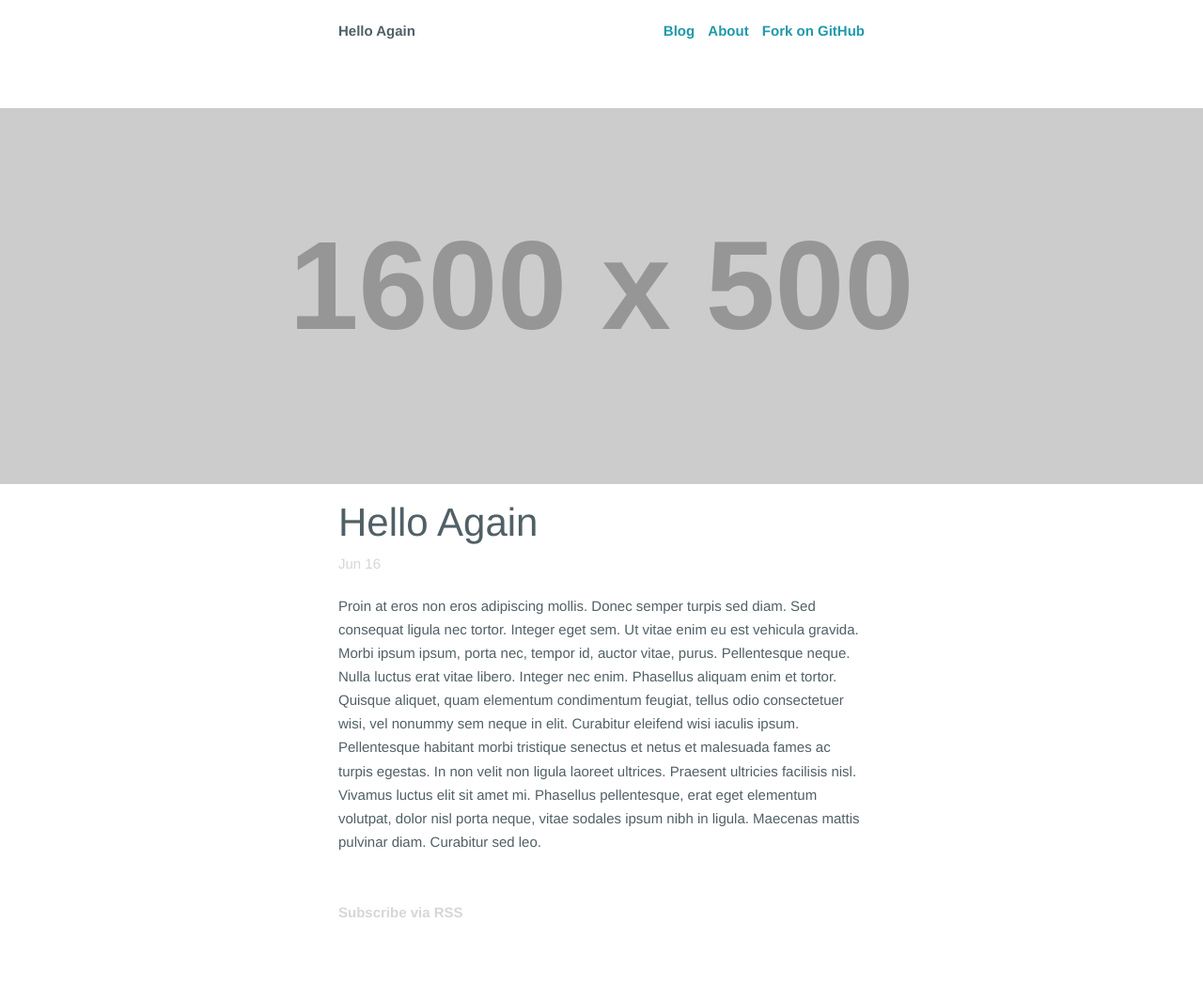
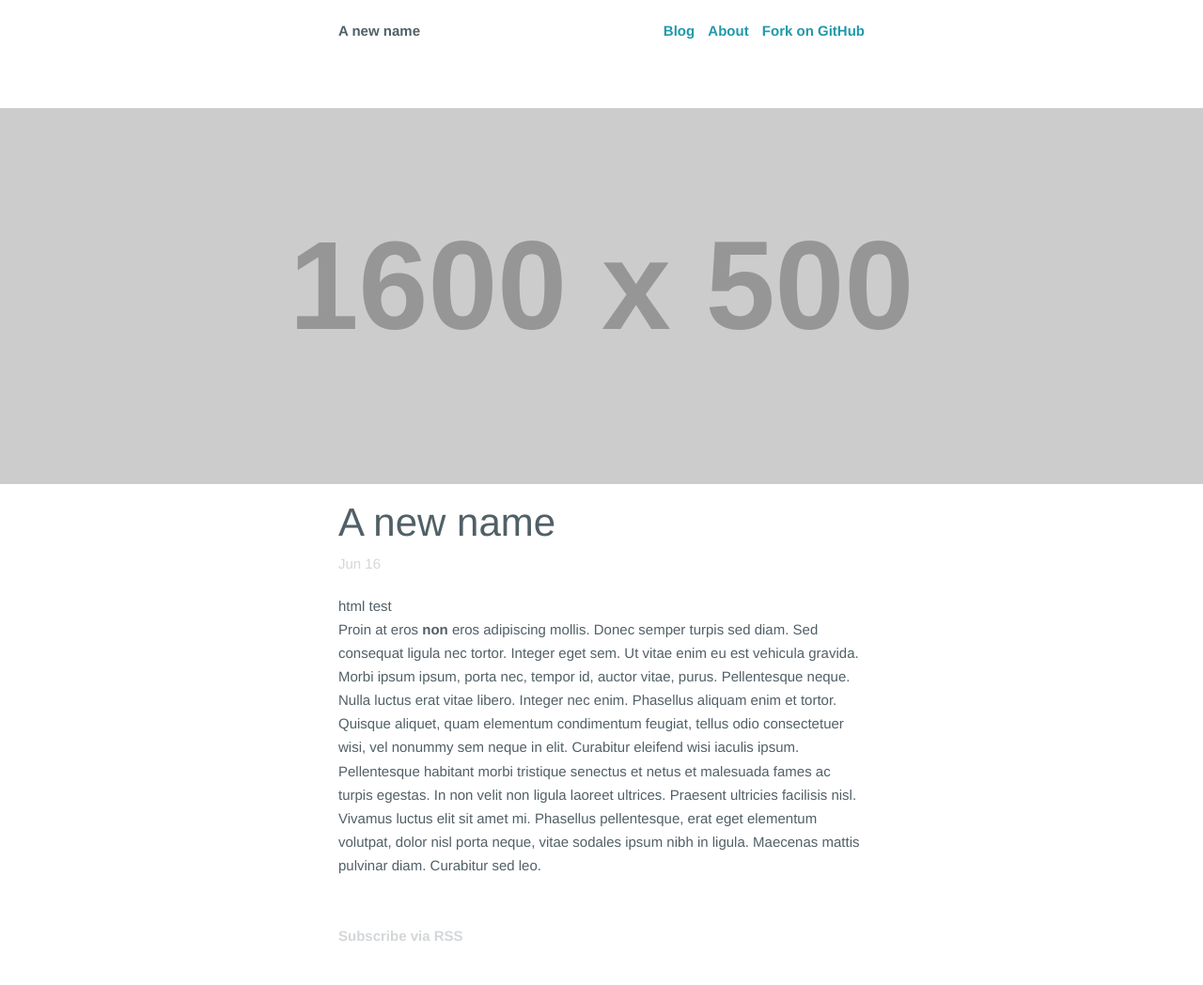
Before and after one commit to jney/prose-test, a Jekyll site: the page built from _posts/2013-06-16-hello-again.md, in a window 1280 px wide. Shown: the whole page at 94% size. Built offline with Jekyll 4.4.1, drawn with Linux system fonts in a browser that asks for light colours; Markdown is read by kramdown in place of the engine named in the settings; before the commit the page ends 1023 px from its top, so only the background shows below that.

Commit message:
Updated 2013-06-16-hello-again.md

```diff
--- a/_posts/2013-06-16-hello-again.md
+++ b/_posts/2013-06-16-hello-again.md
@@ -1,8 +1,12 @@
 ---
+layout: blog
+category: blog
 published: true
-category: blog
-layout: blog
 splash: "http://placehold.it/1600x500"
+title: A new name
 ---
 
-Proin at eros non eros adipiscing mollis. Donec semper turpis sed diam. Sed consequat ligula nec tortor. Integer eget sem. Ut vitae enim eu est vehicula gravida. Morbi ipsum ipsum, porta nec, tempor id, auctor vitae, purus. Pellentesque neque. Nulla luctus erat vitae libero. Integer nec enim. Phasellus aliquam enim et tortor. Quisque aliquet, quam elementum condimentum feugiat, tellus odio consectetuer wisi, vel nonummy sem neque in elit. Curabitur eleifend wisi iaculis ipsum. Pellentesque habitant morbi tristique senectus et netus et malesuada fames ac turpis egestas. In non velit non ligula laoreet ultrices. Praesent ultricies facilisis nisl. Vivamus luctus elit sit amet mi. Phasellus pellentesque, erat eget elementum volutpat, dolor nisl porta neque, vitae sodales ipsum nibh in ligula. Maecenas mattis pulvinar diam. Curabitur sed leo.
+
+<div style="font-color:red;">html test</div>
+
+Proin at eros **non** eros adipiscing mollis. Donec semper turpis sed diam. Sed consequat ligula nec tortor. Integer eget sem. Ut vitae enim eu est vehicula gravida. Morbi ipsum ipsum, porta nec, tempor id, auctor vitae, purus. Pellentesque neque. Nulla luctus erat vitae libero. Integer nec enim. Phasellus aliquam enim et tortor. Quisque aliquet, quam elementum condimentum feugiat, tellus odio consectetuer wisi, vel nonummy sem neque in elit. Curabitur eleifend wisi iaculis ipsum. Pellentesque habitant morbi tristique senectus et netus et malesuada fames ac turpis egestas. In non velit non ligula laoreet ultrices. Praesent ultricies facilisis nisl. Vivamus luctus elit sit amet mi. Phasellus pellentesque, erat eget elementum volutpat, dolor nisl porta neque, vitae sodales ipsum nibh in ligula. Maecenas mattis pulvinar diam. Curabitur sed leo.
```
